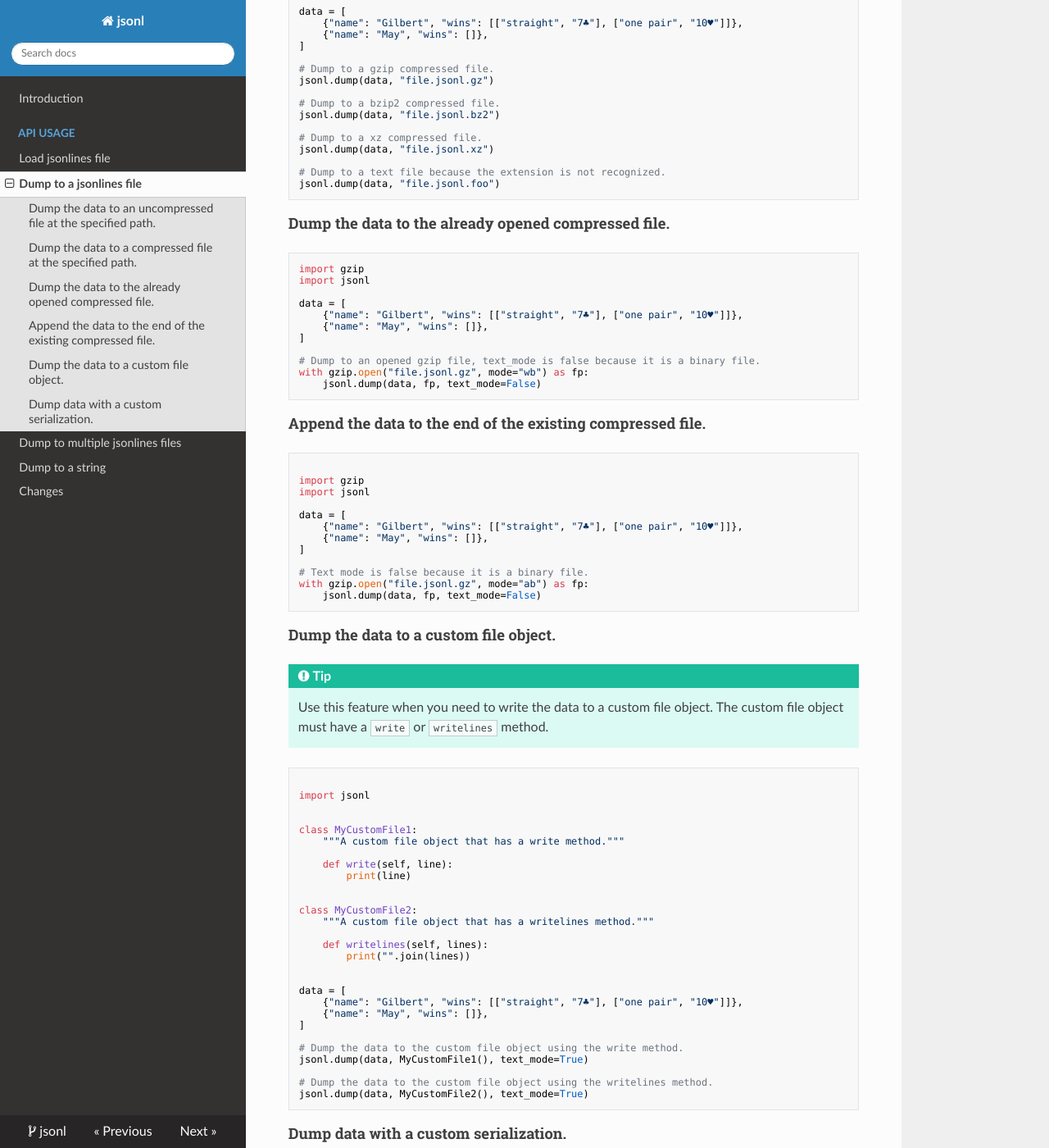
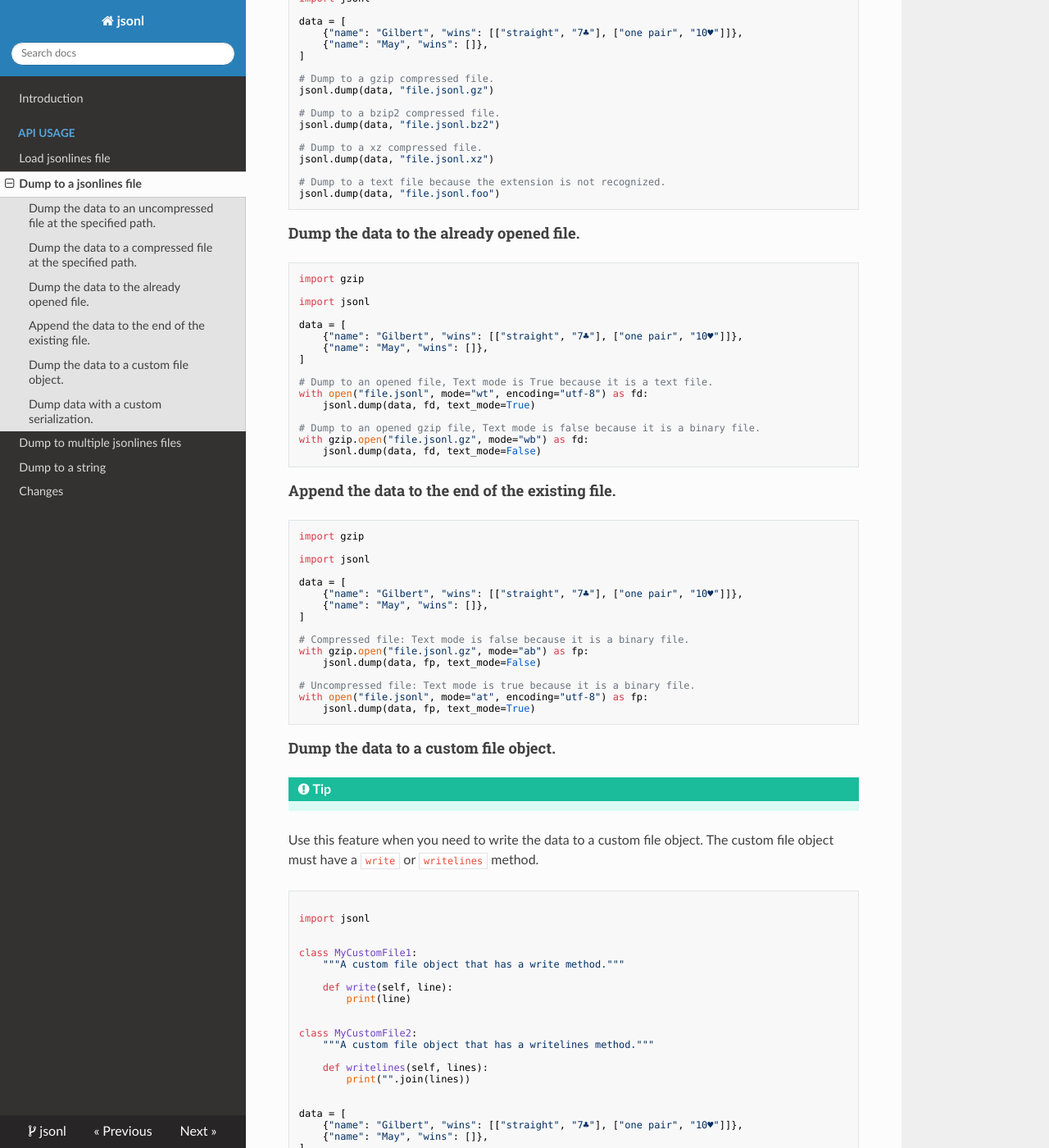
Before and after one commit to rmoralespp/jsonl, an MkDocs documentation site: the page built from docs/dump.md, in a window 1280 px wide and 1400 px high, scrolled down 641 px. Shown: the whole window at 82% size. Built offline with MkDocs 1.6.1, drawn with Linux system fonts in a browser that asks for light colours; nearby versions of some CDN libraries; some of the changed text lies outside the part shown.

Commit message:
update docs

````diff
--- a/docs/dump.md
+++ b/docs/dump.md
@@ -19,8 +19,8 @@ jsonl.dump(data, "file.jsonl")
 #### Dump the data to a compressed file at the specified path.
 
 !!! note
-    Supported compression formats are: **gzip (.gz), bzip2 (.bz2), xz (.xz)**
-    If a file extension is not provided or is unrecognized, the file will be assumed to be uncompressed.
+Supported compression formats are: **gzip (.gz), bzip2 (.bz2), xz (.xz)**
+If a file extension is not provided or is unrecognized, the file will be assumed to be uncompressed.
 
 ```python
 import jsonl
@@ -43,10 +43,11 @@ jsonl.dump(data, "file.jsonl.xz")
 jsonl.dump(data, "file.jsonl.foo")
 ```
 
-#### Dump the data to the already opened compressed file.
+#### Dump the data to the already opened file.
 
 ```python
 import gzip
+
 import jsonl
 
 data = [
@@ -54,16 +55,20 @@ data = [
     {"name": "May", "wins": []},
 ]
 
-# Dump to an opened gzip file, text_mode is false because it is a binary file.
-with gzip.open("file.jsonl.gz", mode="wb") as fp:
-    jsonl.dump(data, fp, text_mode=False)
+# Dump to an opened file, Text mode is True because it is a text file.
+with open("file.jsonl", mode="wt", encoding="utf-8") as fd:
+    jsonl.dump(data, fd, text_mode=True)
+
+# Dump to an opened gzip file, Text mode is false because it is a binary file.
+with gzip.open("file.jsonl.gz", mode="wb") as fd:
+    jsonl.dump(data, fd, text_mode=False)
 ```
 
-#### Append the data to the end of the existing compressed file.
+#### Append the data to the end of the existing file.
 
 ```python
+import gzip
 
-import gzip
 import jsonl
 
 data = [
@@ -71,16 +76,20 @@ data = [
     {"name": "May", "wins": []},
 ]
 
-# Text mode is false because it is a binary file.
+# Compressed file: Text mode is false because it is a binary file.
 with gzip.open("file.jsonl.gz", mode="ab") as fp:
     jsonl.dump(data, fp, text_mode=False)
+
+# Uncompressed file: Text mode is true because it is a binary file.
+with open("file.jsonl", mode="at", encoding="utf-8") as fp:
+    jsonl.dump(data, fp, text_mode=True)
 ```
 
 #### Dump the data to a custom file object.
 
 !!! tip
-    Use this feature when you need to write the data to a custom file object.
-    The custom file object must have a `write` or `writelines` method.
+Use this feature when you need to write the data to a custom file object.
+The custom file object must have a `write` or `writelines` method.
 
 ```python
 
@@ -126,7 +135,6 @@ pip install orjson ujson # Ignore this command if these libraries are already in
 ```
 
 ```python
-
 import orjson
 import ujson
 
@@ -142,4 +150,8 @@ jsonl.dump(data, "foo.jsonl", json_dumps=ujson.dumps, ensure_ascii=False)
 
 # Dump the data using the orjson library.
 jsonl.dump(data, "var.jsonl", json_dumps=orjson.dumps)
+
+# Dumping data into a JSON file with compact output using separators (',', ':')
+# to remove unnecessary whitespaces.
+jsonl.dump(data, "bar.jsonl", separators=(',', ':'))
 ```
--- a/docs/load.md
+++ b/docs/load.md
@@ -88,7 +88,7 @@ import jsonl
 
 # Create a file with broken JSON lines
 with open("file.jsonl", mode="wt", encoding="utf-8") as fp:
-    fp.write('{"name": "Gilbert", "wins": [["straight", "7♣"], ["one pair", "10♥"]}\n')
+    fp.write('{"name": "Gilbert", "wins": [["straight", "7♣"], ["one pair", "10♥"]]}\n')
     fp.write('{"name": "May", "wins": []\n')  # missing closing bracket
     fp.write('{"name": "Richard", "wins": []}\n')
 
````
Also changed, not shown: other parts of docs/load.md (+2 -3 lines).
